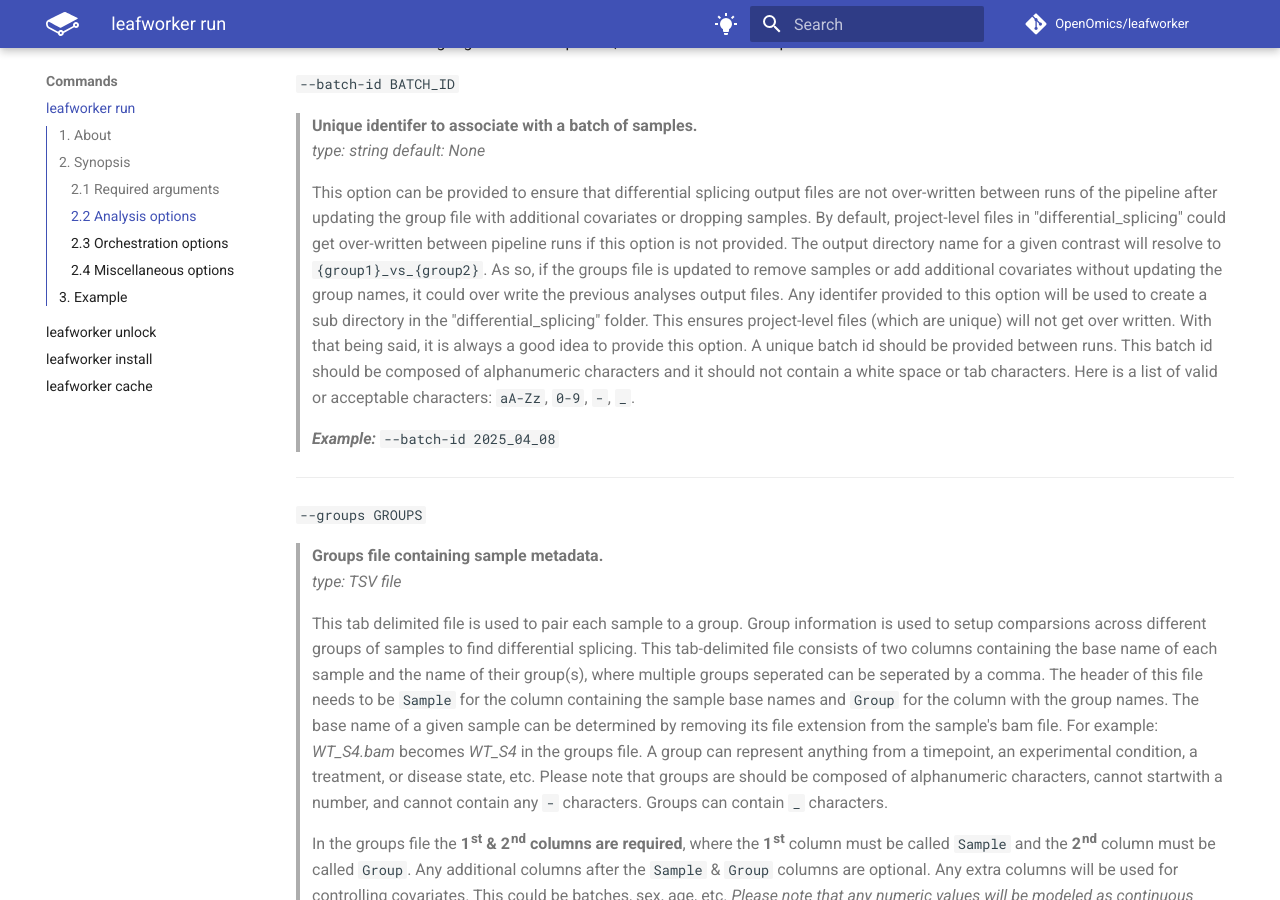
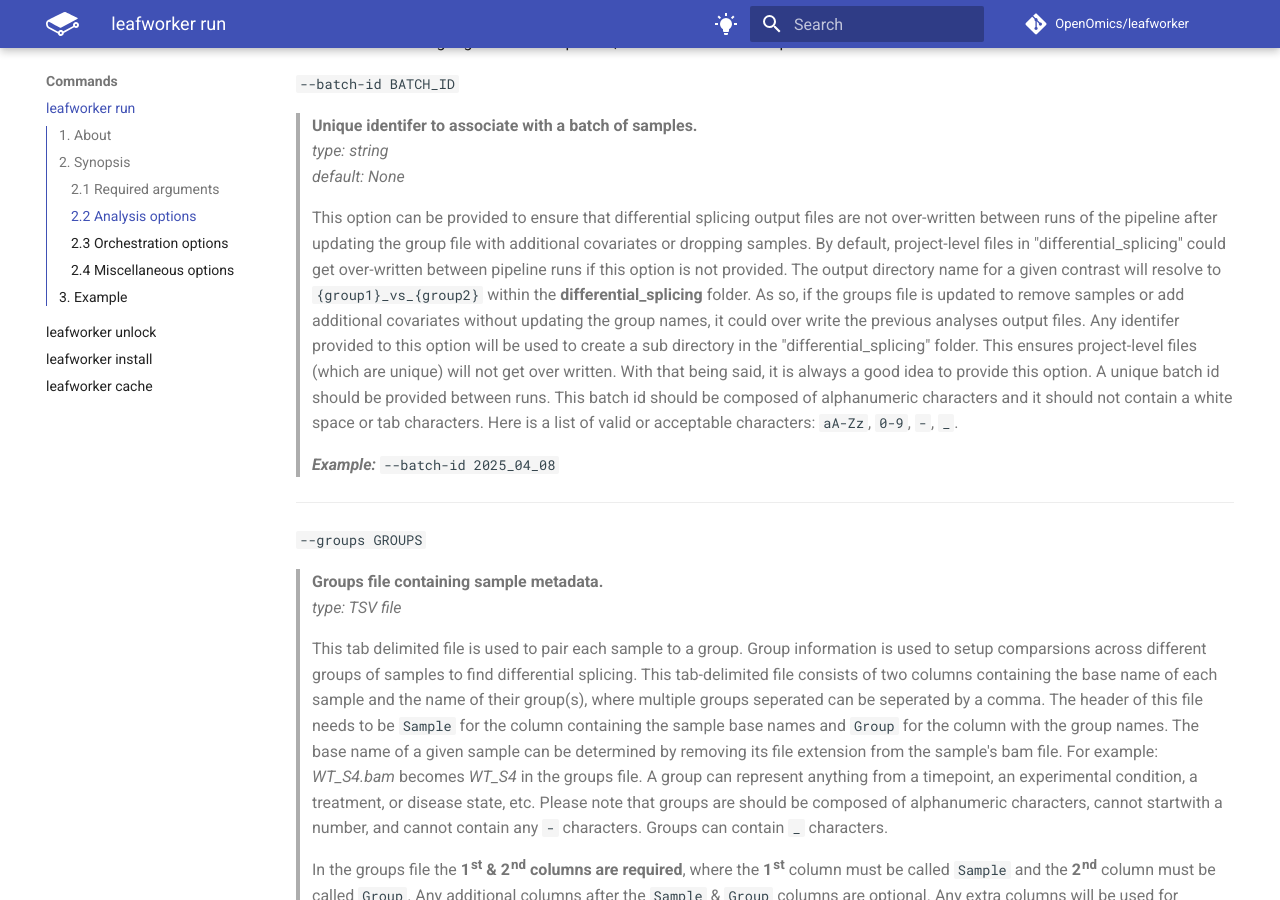
Before and after one commit to OpenOmics/leafworker, an MkDocs documentation site: the page built from docs/usage/run.md, in a window 1280 px wide and 900 px high, scrolled down 1726 px. Built offline with MkDocs 1.6.1 and Material for MkDocs 9.7.7, drawn with Linux system fonts in a browser that asks for light colours; comment, search, counter and statistics services are not loaded; the version menu is left out.

Commit message:
Chore: Fix formatting

```diff
--- a/docs/usage/run.md
+++ b/docs/usage/run.md
@@ -66,7 +66,7 @@
 > *type: string*
 > *default: None*
 >
-> This option can be provided to ensure that differential splicing output files are not over-written between runs of the pipeline after updating the group file with additional covariates or dropping samples. By default, project-level files in "differential_splicing" could get over-written between pipeline runs if this option is not provided. The output directory name for a given contrast will resolve to `{group1}_vs_{group2}`. As so, if the groups file is updated to remove samples or add additional covariates without updating the group names, it could over write the previous analyses output files. Any identifer provided to this option will be used to create a sub directory in the "differential_splicing" folder. This ensures project-level files (which are unique) will not get over written. With that being said, it is always a good idea to provide this option. A unique batch id should be provided between runs. This batch id should be composed of alphanumeric characters and it should not contain a white space or tab characters. Here is a list of valid or acceptable characters: `aA-Zz`, `0-9`, `-`, `_`.
+> This option can be provided to ensure that differential splicing output files are not over-written between runs of the pipeline after updating the group file with additional covariates or dropping samples. By default, project-level files in "differential_splicing" could get over-written between pipeline runs if this option is not provided. The output directory name for a given contrast will resolve to `{group1}_vs_{group2}` within the **differential_splicing** folder. As so, if the groups file is updated to remove samples or add additional covariates without updating the group names, it could over write the previous analyses output files. Any identifer provided to this option will be used to create a sub directory in the "differential_splicing" folder. This ensures project-level files (which are unique) will not get over written. With that being said, it is always a good idea to provide this option. A unique batch id should be provided between runs. This batch id should be composed of alphanumeric characters and it should not contain a white space or tab characters. Here is a list of valid or acceptable characters: `aA-Zz`, `0-9`, `-`, `_`.
 >
 > ***Example:*** `--batch-id 2025_04_08`
 
```
